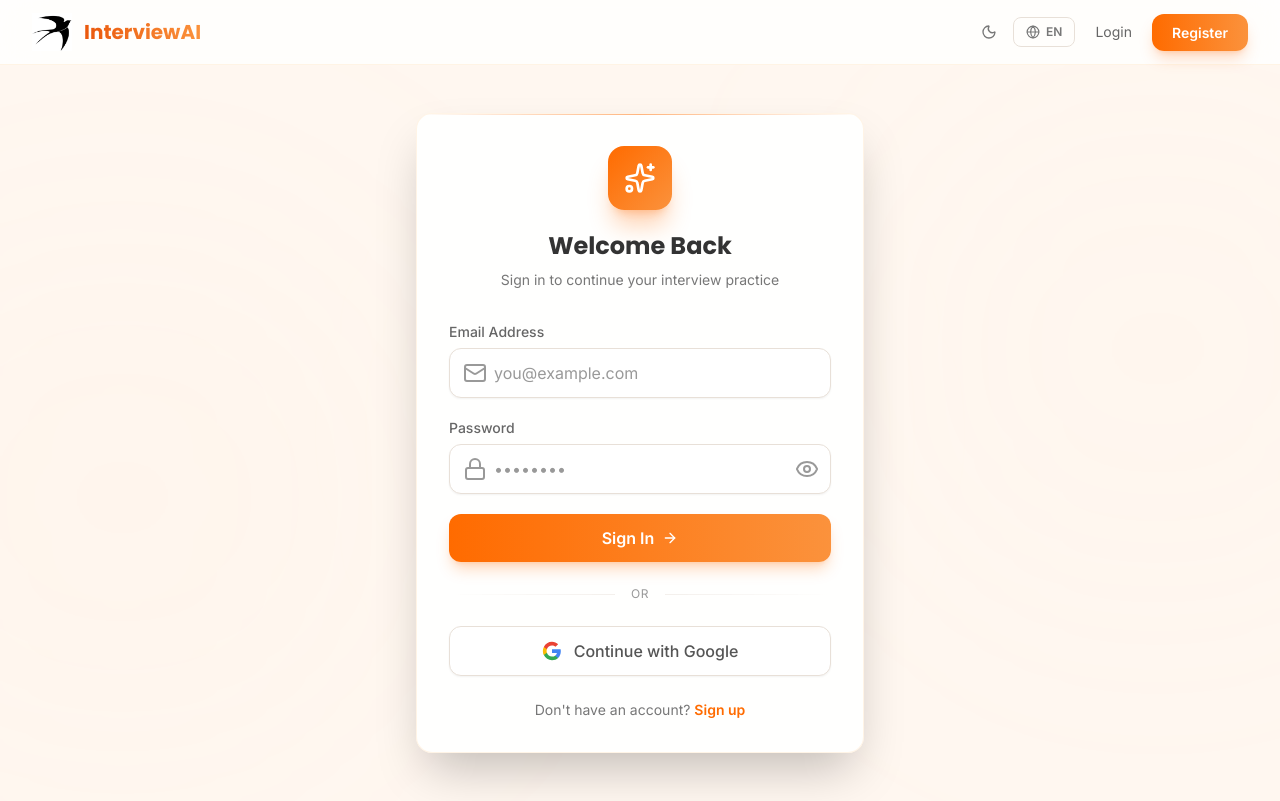
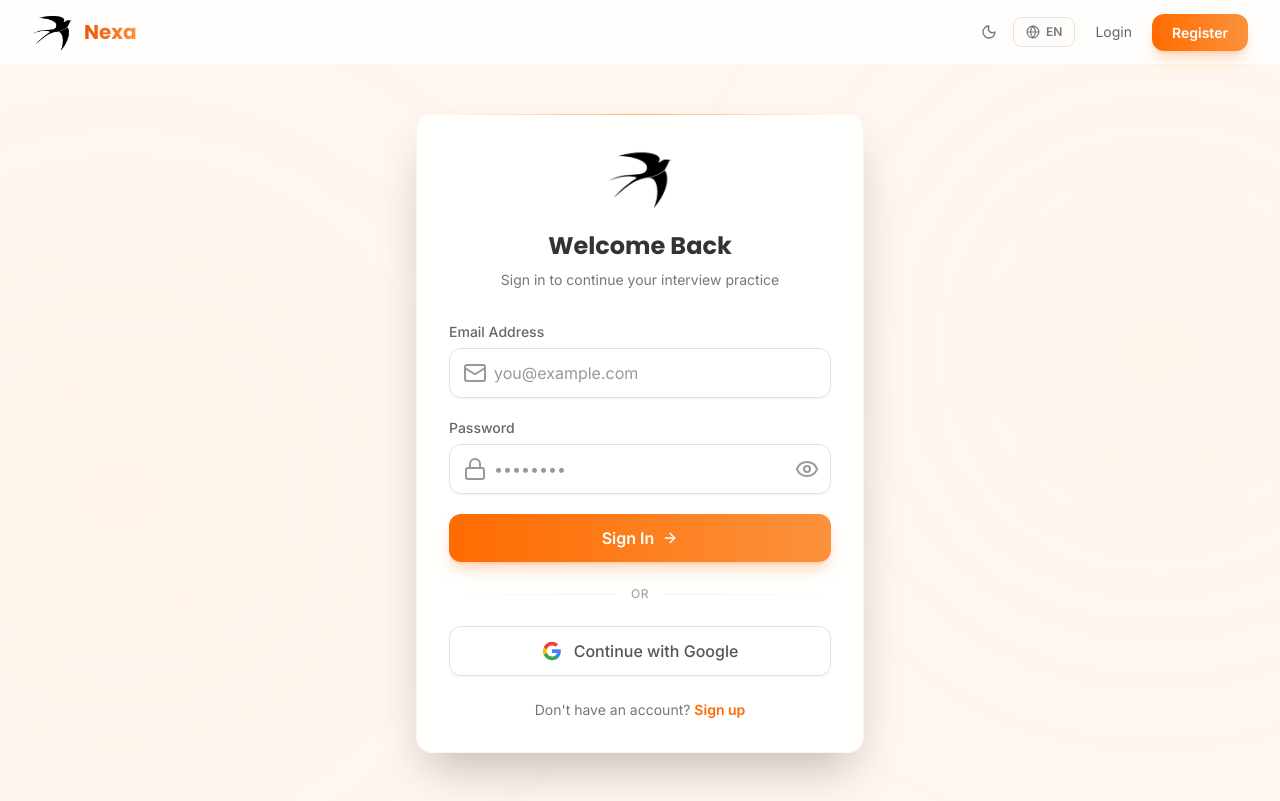
Before and after one commit to Anilllllllll/Ai-Interview-Platform, a React (Vite) app in the folder frontend/: page /login in a window 1280 px wide. Built offline with nearby package versions, Linux system fonts and the light colour scheme; no server answers.

Commit message:
Rebrand project to Nexa: Update Navbar, Home, Login, Meta, and i18n

```diff
--- a/frontend/index.html
+++ b/frontend/index.html
@@ -6,8 +6,8 @@
   <link rel="icon" type="image/svg+xml" href="/vite.svg" />
   <meta name="viewport" content="width=device-width, initial-scale=1.0" />
   <meta name="description"
-    content="AI Interview App — Practice job interviews with an AI interviewer that adapts to your domain and specialization." />
-  <title>AI Interview App</title>
+    content="Nexa — Practice job interviews with an AI interviewer that adapts to your domain and specialization." />
+  <title>Nexa — AI Interview Platform</title>
   <link rel="preconnect" href="https://fonts.googleapis.com" />
   <link rel="preconnect" href="https://fonts.gstatic.com" crossorigin />
   <link
--- a/frontend/src/components/Navbar.jsx
+++ b/frontend/src/components/Navbar.jsx
@@ -85,7 +85,7 @@
                             </div>
                         </motion.div>
                         <span className="text-xl font-bold font-heading bg-gradient-to-r from-primary-600 to-primary-400 bg-clip-text text-transparent hidden sm:block">
-                            InterviewAI
+                            Nexa
                         </span>
                     </Link>
 
--- a/frontend/src/i18n.js
+++ b/frontend/src/i18n.js
@@ -17,7 +17,7 @@
                 loginTitle: "Welcome Back",
                 loginSubtitle: "Sign in to continue your interview practice",
                 registerTitle: "Create Account",
-                registerSubtitle: "Start practicing interviews with AI",
+                registerSubtitle: "Start practicing interviews with Nexa",
                 email: "Email Address",
                 password: "Password",
                 name: "Full Name",
@@ -47,7 +47,7 @@
                 completed: "Completed",
             },
             interview: {
-                title: "AI Interview",
+                title: "Nexa Interview",
                 startTitle: "Start Interview",
                 role: "Job Role / Position",
                 rolePlaceholder: "e.g. Senior Frontend Developer",
@@ -59,8 +59,8 @@
                 end: "End Interview",
                 submit: "Submit Answer",
                 answerPlaceholder: "Type your answer here...",
-                thinking: "AI is thinking...",
-                ending: "Generating feedback...",
+                thinking: "Nexa is thinking...",
+                ending: "Nexa is generating feedback...",
                 questionNum: "Question {{num}}",
                 useEditor: "Use Code Editor",
                 useText: "Use Text Input",
@@ -112,7 +112,7 @@
                 loginTitle: "वापसी पर स्वागत है",
                 loginSubtitle: "अपने साक्षात्कार अभ्यास जारी रखने के लिए साइन इन करें",
                 registerTitle: "खाता बनाएं",
-                registerSubtitle: "AI के साथ साक्षात्कार का अभ्यास शुरू करें",
+                registerSubtitle: "Nexa के साथ साक्षात्कार का अभ्यास शुरू करें",
                 email: "ईमेल पता",
                 password: "पासवर्ड",
                 name: "पूरा नाम",
@@ -142,7 +142,7 @@
                 completed: "पूर्ण",
             },
             interview: {
-                title: "AI साक्षात्कार",
+                title: "Nexa साक्षात्कार",
                 startTitle: "साक्षात्कार शुरू करें",
                 role: "जॉब रोल / पद",
                 rolePlaceholder: "उदा. सीनियर फ्रंटएंड डेवलपर",
@@ -154,8 +154,8 @@
                 end: "साक्षात्कार समाप्त करें",
                 submit: "उत्तर भेजें",
                 answerPlaceholder: "अपना उत्तर यहाँ लिखें...",
-                thinking: "AI सोच रहा है...",
-                ending: "फीडबैक तैयार हो रहा है...",
+                thinking: "Nexa सोच रहा है...",
+                ending: "Nexa फीडबैक तैयार कर रहा है...",
                 questionNum: "प्रश्न {{num}}",
                 useEditor: "कोड एडिटर का उपयोग करें",
                 useText: "टेक्स्ट इनपुट का उपयोग करें",
--- a/frontend/src/pages/Home.jsx
+++ b/frontend/src/pages/Home.jsx
@@ -137,7 +137,7 @@
                                 <br />
                                 <span className="hero-gradient-text">Interview</span>
                                 <br />
-                                <span className="text-surface-900">With AI</span>
+                                <span className="text-surface-900">With Nexa</span>
                             </h1>
 
                             <p className="text-lg sm:text-xl text-surface-500 max-w-xl mb-10 leading-relaxed">
@@ -559,7 +559,7 @@
                                     </div>
                                 </div>
                                 <span className="text-xl font-bold font-heading bg-gradient-to-r from-primary-600 to-primary-400 bg-clip-text text-transparent">
-                                    InterviewAI
+                                    Nexa
                                 </span>
                             </Link>
                             <p className="text-sm text-surface-500 leading-relaxed max-w-xs">
@@ -626,7 +626,7 @@
                     {/* Bottom bar */}
                     <div className="pt-8 border-t border-surface-200/60 flex flex-col sm:flex-row items-center justify-between gap-4">
                         <p className="text-xs text-surface-400">
-                            &copy; {new Date().getFullYear()} InterviewAI. All rights reserved.
+                            &copy; {new Date().getFullYear()} Nexa. All rights reserved.
                         </p>
                         <div className="flex items-center space-x-6">
                             <a href="#" className="text-xs text-surface-400 hover:text-primary-500 transition-colors">Privacy Policy</a>
--- a/frontend/src/pages/Login.jsx
+++ b/frontend/src/pages/Login.jsx
@@ -71,9 +71,21 @@
                     <motion.div variants={itemVariants} className="text-center mb-8">
                         <motion.div
                             whileHover={{ scale: 1.05, rotate: 5 }}
-                            className="w-16 h-16 rounded-2xl bg-gradient-to-br from-primary-500 to-primary-400 flex items-center justify-center mx-auto mb-5 shadow-xl shadow-primary-500/30"
+                            className="w-16 h-16 flex items-center justify-center mx-auto mb-5"
                         >
-                            <Sparkles className="w-8 h-8 text-white" />
+                            <img
+                                src="/logo.png"
+                                alt="Nexa Logo"
+                                className="w-16 h-16 object-contain mix-blend-multiply dark:invert dark:mix-blend-screen"
+                                onError={(e) => {
+                                    e.target.onerror = null;
+                                    e.target.style.display = 'none';
+                                    e.target.nextSibling.style.display = 'flex';
+                                }}
+                            />
+                            <div className="hidden w-full h-full rounded-2xl bg-gradient-to-br from-primary-500 to-primary-400 items-center justify-center shadow-xl shadow-primary-500/30">
+                                <Sparkles className="w-8 h-8 text-white" />
+                            </div>
                         </motion.div>
                         <h1 className="text-2xl font-bold text-surface-900 font-heading">{t("auth.loginTitle")}</h1>
                         <p className="text-surface-500 mt-2 text-sm">{t("auth.loginSubtitle")}</p>
```
